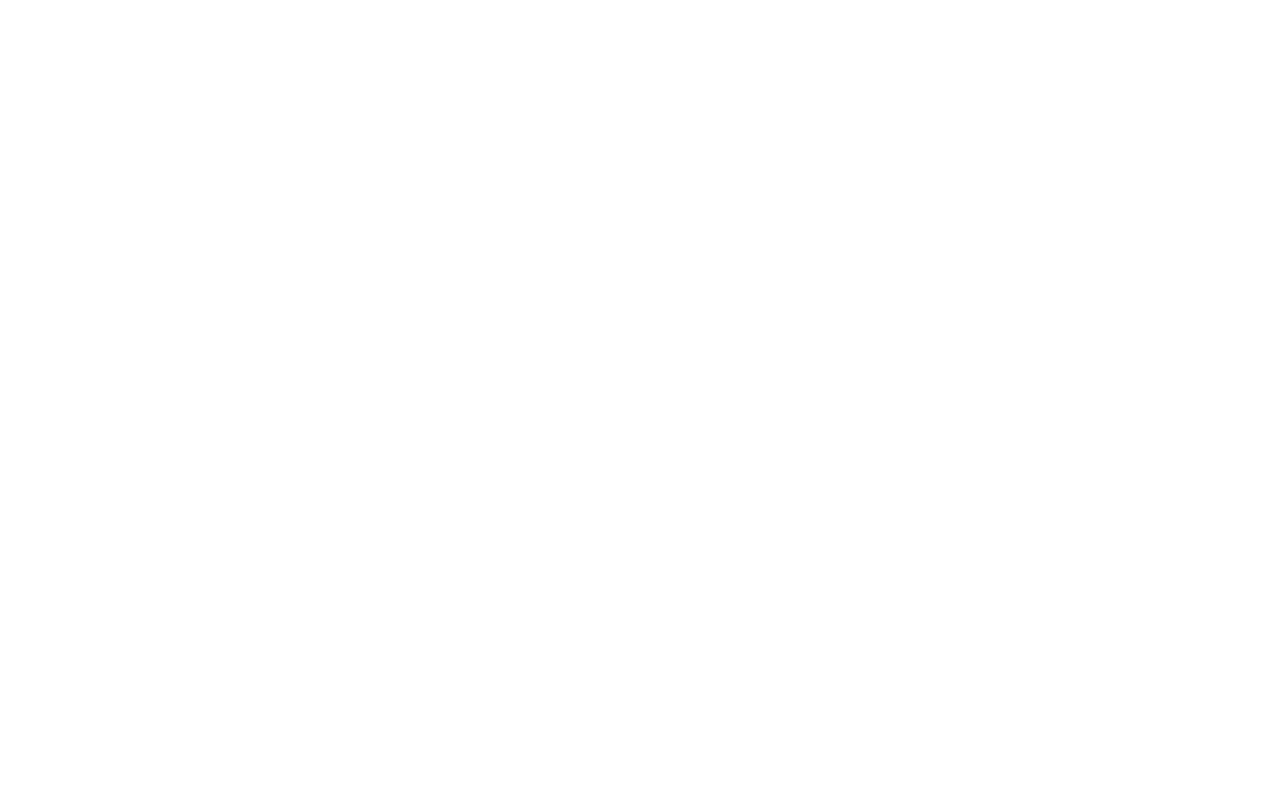
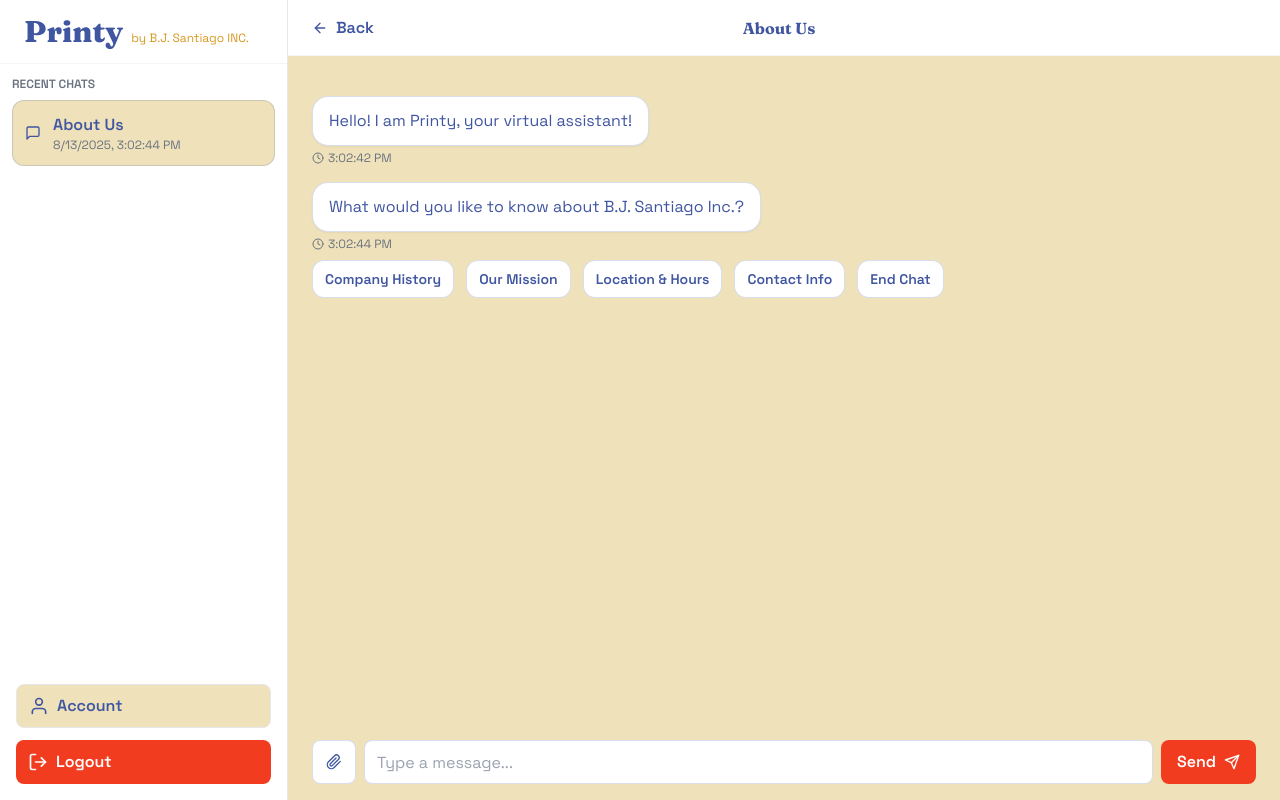
Before and after one commit to beechbec/capstone, a React (Vite) app: page /chat in a window 1280 px wide. Before the commit this address had no page. Built offline with nearby package versions, Linux system fonts and the light colour scheme.

Commit message:
fixed chat interactions

```diff
--- /dev/null
+++ b/src/components/SidebarActions.tsx
@@ -0,0 +1,23 @@
+import { Link } from 'react-router-dom'
+import { FiLogOut, FiUser } from 'react-icons/fi'
+
+export default function SidebarActions({ className = '' }: { className?: string }) {
+  return (
+    <div className={`p-4 space-y-3 ${className}`}>
+      <Link
+        to="#"
+        className="h-11 w-full inline-flex items-center gap-2 rounded-lg border border-gray-200 bg-cream px-3 font-semibold text-blue"
+      >
+        <span className="text-xl" aria-hidden="true"><FiUser /></span>
+        Account
+      </Link>
+      <Link
+        to="/signin"
+        className="h-11 w-full inline-flex items-center gap-2 rounded-lg bg-red text-white px-3 font-semibold"
+      >
+        <span className="text-xl" aria-hidden="true"><FiLogOut /></span>
+        Logout
+      </Link>
+    </div>
+  )
+}
--- a/src/index.css
+++ b/src/index.css
@@ -12,3 +12,15 @@
     @apply font-heading;
   }
 }
+
+@layer utilities {
+  .animate-spin-slow { animation: spin 1.5s linear infinite; }
+
+  @keyframes dot-bounce {
+    0%, 60%, 100% { transform: translateY(0); opacity: .35 }
+    30% { transform: translateY(-3px); opacity: 1 }
+  }
+  .animate-dot { animation: dot-bounce 1s ease-in-out infinite; }
+  .animation-delay-200 { animation-delay: .2s; }
+  .animation-delay-400 { animation-delay: .4s; }
+}
--- a/src/main.tsx
+++ b/src/main.tsx
@@ -6,6 +6,7 @@
 import SignIn from './pages/SignIn'
 import SignUp from './pages/SignUp'
 import AppHome from './pages/CustHome'
+import Chat from './pages/Chat'
 
 createRoot(document.getElementById('root')!).render(
   <StrictMode>
@@ -15,6 +16,7 @@
         <Route path="/signin" element={<SignIn />} />
         <Route path="/signup" element={<SignUp />} />
         <Route path="/app" element={<AppHome />} />
+        <Route path="/chat" element={<Chat />} />
       </Routes>
     </BrowserRouter>
   </StrictMode>
--- /dev/null
+++ b/src/pages/Chat.tsx
@@ -0,0 +1,198 @@
+import { useEffect, useMemo, useRef, useState } from 'react'
+import { Link, useNavigate, useSearchParams } from 'react-router-dom'
+import { FiArrowLeft, FiClock, FiPaperclip, FiSend, FiMessageSquare } from 'react-icons/fi'
+import SidebarActions from '../components/SidebarActions'
+
+type Message = {
+  id: string
+  role: 'bot' | 'user'
+  text: string
+  ts: number
+}
+
+const QUICK_REPLIES = [
+  'Company History',
+  'Our Mission',
+  'Location & Hours',
+  'Contact Info',
+  'End Chat',
+]
+
+export default function Chat() {
+  const [search] = useSearchParams()
+  const topic = search.get('topic') || 'About Us'
+  const navigate = useNavigate()
+
+  const [messages, setMessages] = useState<Message[]>(() => [
+    {
+      id: crypto.randomUUID(),
+      role: 'bot',
+      text: `Hello! I am Printy, your virtual assistant!`,
+      ts: Date.now(),
+    },
+  ])
+  const [input, setInput] = useState('')
+  const [typing, setTyping] = useState(false)
+
+  const listRef = useRef<HTMLDivElement | null>(null)
+  useEffect(() => {
+    listRef.current?.scrollTo({ top: listRef.current.scrollHeight, behavior: 'smooth' })
+  }, [messages, typing])
+
+  // Minimal mock reply map
+  const replyMap = useMemo(
+    () => ({
+      'Company History': 'B.J. Santiago Inc. has been serving Philippine businesses for over 33 years with trusted printing solutions.',
+      'Our Mission': 'To deliver reliable, high-quality print services while providing responsive customer support through Printy.',
+      'Location & Hours': 'We are located in the Philippines. Office hours: Mon–Fri, 9:00 AM – 6:00 PM.',
+      'Contact Info': 'You can reach us via email or phone. Detailed contact channels will appear here.',
+      'End Chat': 'Thanks for chatting! If you have more questions, I’m here to help anytime.',
+    } as Record<string, string>),
+    []
+  )
+
+  // Seed the second message based on topic on first mount
+  useEffect(() => {
+    setTyping(true)
+    const t = setTimeout(() => {
+      setTyping(false)
+      setMessages((m) => [
+        ...m,
+        {
+          id: crypto.randomUUID(),
+          role: 'bot',
+          text: `What would you like to know about B.J. Santiago Inc.?`,
+          ts: Date.now(),
+        },
+      ])
+    }, 2000)
+    return () => clearTimeout(t)
+  }, [])
+
+  const sendUser = (text: string) => {
+    setMessages((m) => [...m, { id: crypto.randomUUID(), role: 'user', text, ts: Date.now() }])
+    setTyping(true)
+    setTimeout(() => {
+      const response = replyMap[text as string] || 'Thanks! I’ll share more details soon.'
+      setMessages((m) => [...m, { id: crypto.randomUUID(), role: 'bot', text: response, ts: Date.now() }])
+      setTyping(false)
+    }, 2000)
+  }
+
+  const onSubmit = (e: React.FormEvent) => {
+    e.preventDefault()
+    const value = input.trim()
+    if (!value) return
+    setInput('')
+    sendUser(value)
+  }
+
+  return (
+    <div className="h-screen overflow-hidden bg-cream text-blue grid grid-cols-[18rem_1fr]">
+      {/* Sidebar */}
+      <aside className="bg-white border-r border-gray-200 flex flex-col">
+        <div className="h-16 px-6 flex items-center border-b border-gray-100">
+          <Link to="/app" className="text-blue font-heading font-extrabold text-3xl leading-none">Printy</Link>
+          <span className="ml-2 pt-3 text-xs text-gold">by B.J. Santiago INC.</span>
+        </div>
+
+        <div className="p-3">
+          <div className="text-xs font-semibold text-gray-500 mb-2">RECENT CHATS</div>
+          <button className="w-full flex items-center gap-3 rounded-xl px-3 py-3 bg-cream border border-blue/20">
+            <FiMessageSquare className="text-blue" />
+            <div className="flex-1 text-left">
+              <div className="font-semibold">{topic}</div>
+              <div className="text-xs text-gray-500">{new Date().toLocaleString()}</div>
+            </div>
+          </button>
+        </div>
+
+        <div className="flex-1" />
+        <SidebarActions />
+      </aside>
+
+      {/* Conversation column */}
+      <section className="flex flex-col min-h-0">
+        <div className="h-14 border-b border-gray-100 bg-white flex items-center gap-3 px-6">
+          <button onClick={() => navigate('/app')} className="inline-flex items-center gap-2 text-blue font-semibold">
+            <FiArrowLeft /> Back
+          </button>
+          <div className="mx-auto font-heading font-bold">{topic}</div>
+          <div className="w-[72px]" />
+        </div>
+
+        <div ref={listRef} className="flex-1 overflow-y-auto p-6 pr-10 min-h-0">
+          <div className="max-w-10xl">
+            {messages.map((m, idx) => {
+              const isLastBot = m.role === 'bot' && idx === messages.length - 1
+              return (
+                <div key={m.id}>
+                  <ChatBubble role={m.role} text={m.text} ts={m.ts} />
+                  {isLastBot && (
+                    <div className="mt-2 flex flex-wrap gap-3">
+                      {QUICK_REPLIES.map((q) => (
+                        <button
+                          key={q}
+                          onClick={() => sendUser(q)}
+                          className="rounded-xl border border-blue/20 bg-white px-3 py-2 text-sm font-semibold text-blue hover:bg-white/80"
+                        >
+                          {q}
+                        </button>
+                      ))}
+                    </div>
+                  )}
+                </div>
+              )
+            })}
+            {typing && (
+              <div className="mt-3 inline-flex items-center gap-2 rounded-2xl bg-white border border-blue/20 px-4 py-3">
+                <div className="flex items-end gap-1">
+                  <span className="inline-block h-1.5 w-1.5 rounded-full bg-gold animate-dot" />
+                  <span className="inline-block h-1.5 w-1.5 rounded-full bg-gold animate-dot animation-delay-200" />
+                  <span className="inline-block h-1.5 w-1.5 rounded-full bg-gold animate-dot animation-delay-400" />
+                </div>
+              </div>
+            )}
+          </div>
+        </div>
+
+        <div className="px-6 pb-4">
+          <form onSubmit={onSubmit} className="flex items-center gap-2">
+            <button type="button" className="h-11 w-11 grid place-items-center rounded-lg border border-blue/20 bg-white text-blue">
+              <FiPaperclip />
+            </button>
+            <input
+              value={input}
+              onChange={(e) => setInput(e.target.value)}
+              placeholder="Type a message..."
+              className="flex-1 h-11 rounded-lg border border-blue/20 bg-white px-3 outline-none focus:ring-2 focus:ring-blue"
+            />
+            <button type="submit" className="h-11 px-4 rounded-lg bg-red text-white font-semibold inline-flex items-center gap-2">
+              Send <FiSend />
+            </button>
+          </form>
+        </div>
+      </section>
+    </div>
+  )
+}
+
+function ChatBubble({ role, text, ts }: { role: 'bot' | 'user'; text: string; ts: number }) {
+  const isBot = role === 'bot'
+  return (
+    <div className={`mt-4 flex ${isBot ? 'justify-start' : 'justify-end'}`}>
+      <div>
+        <div
+          className={`inline-block max-w-[48rem] break-words rounded-2xl px-4 py-3 border shadow-sm ${
+            isBot ? 'bg-white border-blue/20' : 'bg-blue text-white border-blue'
+          }`}
+        >
+          {text}
+        </div>
+        <div className={`mt-1 flex items-center gap-1 text-xs text-gray-500 ${isBot ? '' : 'justify-end'}`}>
+          <FiClock /> {new Date(ts).toLocaleTimeString()}
+        </div>
+      </div>
+    </div>
+  )
+}
--- a/src/pages/CustHome.tsx
+++ b/src/pages/CustHome.tsx
@@ -1,6 +1,7 @@
 import { Link } from 'react-router-dom'
-import { FiInfo, FiHelpCircle, FiShoppingCart, FiPackage, FiSettings, FiLogOut, FiUser } from 'react-icons/fi'
+import { FiInfo, FiHelpCircle, FiShoppingCart, FiPackage, FiSettings } from 'react-icons/fi'
 import ActionButton from '../components/ActionButton'
+import SidebarActions from '../components/SidebarActions'
 
 export default function CustHome() {
   return (
@@ -14,31 +15,18 @@
 
         <div className="flex-1" />
 
-        <div className="p-4 space-y-3">
-          <Link
-            to="#"
-            className="h-11 w-full inline-flex items-center gap-2 rounded-lg border border-gray-200 bg-cream px-3 font-semibold text-blue"
-          >
-            <FiUser /> Account
-          </Link>
-          <Link
-            to="/signin"
-            className="h-11 w-full inline-flex items-center gap-2 rounded-lg bg-red text-white px-3 font-semibold"
-          >
-            <FiLogOut /> Logout
-          </Link>
-        </div>
+        <SidebarActions />
       </aside>
 
       {/* Main content */}
       <main className="flex-1 flex flex-col items-center justify-start">
         <div className="w-full max-w-6xl px-6">
-          <h1 className="mt-20 mb-10 text-center font-heading text-5xl sm:text-6xl font-extrabold text-blue">
+          <h1 className="mt-40 mb-10 text-center font-heading text-5xl sm:text-6xl font-extrabold text-blue">
             How can I help you today?
           </h1>
 
           <div className="grid grid-cols-1 sm:grid-cols-2 lg:grid-cols-3 gap-6">
-            <ActionButton icon={<FiInfo />} label="About Us" size="lg" />
+            <Link to="/chat?topic=About%20Us"><ActionButton icon={<FiInfo />} label="About Us" size="lg" /></Link>
             <ActionButton icon={<FiHelpCircle />} label="FAQs" size="lg" />
             <ActionButton icon={<FiShoppingCart className="text-gold" />} label="Place an Order" size="lg" />
             <ActionButton icon={<FiPackage />} label="Track an Order" size="lg" />
```
